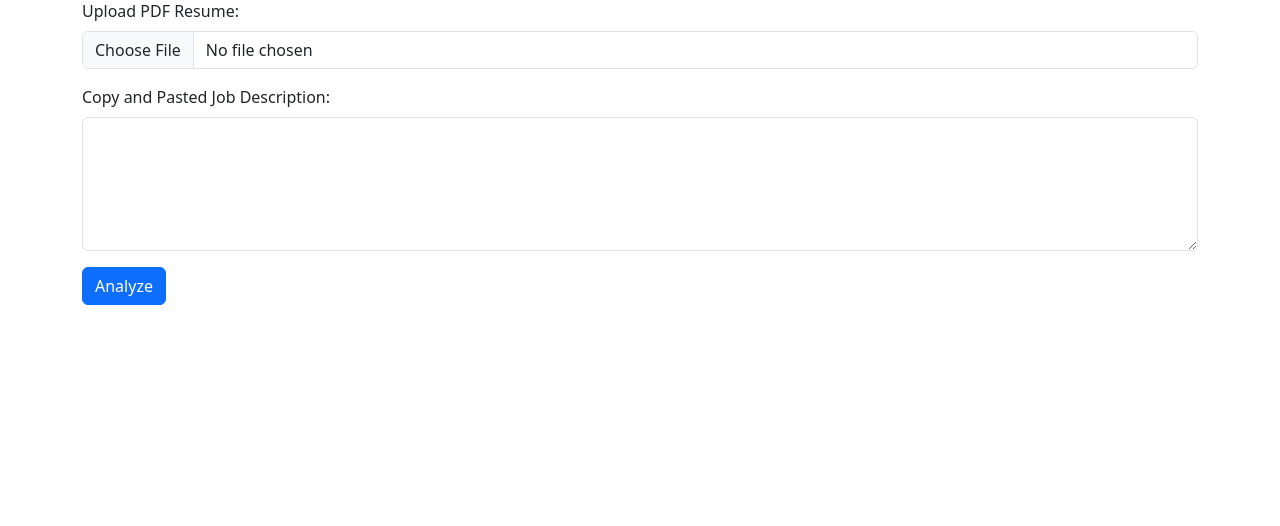
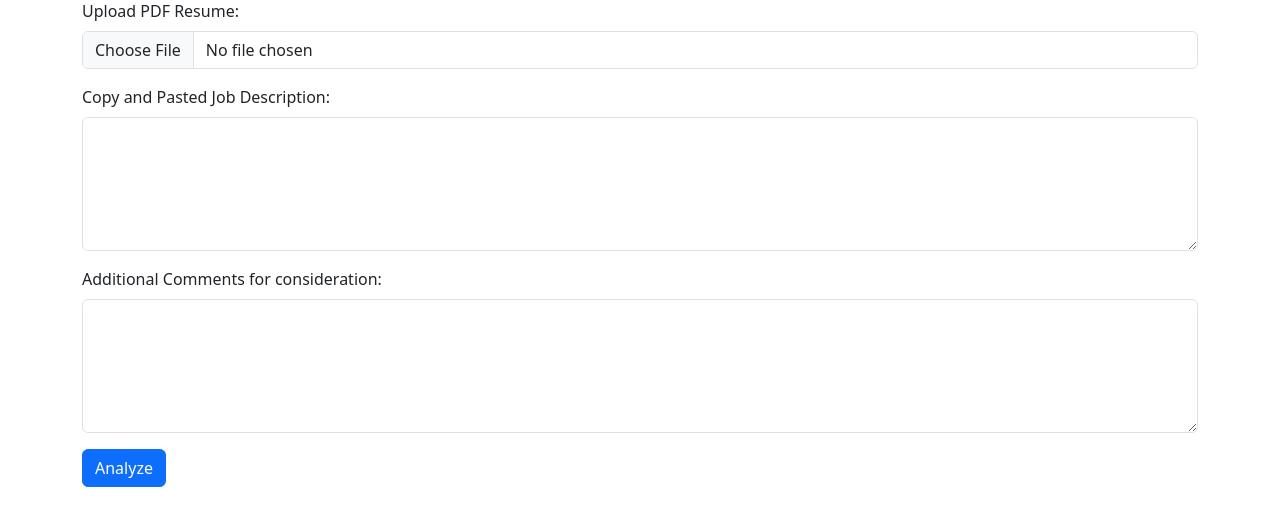
Before and after one commit to ArnavDalmia/ResRate, a Flask app: template templates/index.html in a window 1280 px wide. Shown: the part 97-623 px from the top of the page. Run offline with Flask 3, Linux system fonts and the light colour scheme; the template is opened without the code that fills it, so the values that code supplies are empty.

Commit message:
Comments

```diff
--- a/app.py
+++ b/app.py
@@ -87,12 +87,17 @@ def analyze():
     # Get Job Description
     job_desc = request.form.get('job_desc', '')
 
+    # Get Additional Comments
+    comments = request.form.get('comments', '')
+
     # GPT-4o Analysis
     client = OpenAI(api_key=os.getenv("OPENAI_API_KEY"))
     prompt = f"""
-Analyze this resume for clarity, alignment with the provided job description, and overall effectiveness. Provide detailed, actionable feedback in the following format:
+Analyze this resume for clarity, alignment with the provided job description, and overall effectiveness. Provide detailed, actionable feedback:
 
 ---
+**Minimal Changes IDEA**
+- Suggestions should be minimal and critical rather than things that could be open to subjectivity. If the resume is relatively strong, limit suggestions to minor improvements. Use the guage if they are a junior, intermiedate, and senior and the job desc to make this decision. If they are one of those people who have a strong resume just give a few holistic points and scrap the rest of the analysis.
 
 **1. Initial Impression**
 - Start with a blunt, honest assessment of the user’s level and experience. For example:
@@ -154,14 +159,7 @@ Analyze this resume for clarity, alignment with the provided job description, an
   - "Your resume seems to showcase everything rather than a specialization. Tailor it to the specific field or role you’re targeting."
 
 ---
-
-**7. Minimal Changes for Strong Resumes**
-- If the resume is already strong, limit suggestions to minor improvements. For example:
-  - "Your resume is well-structured and aligned with the job description. Consider adding a few more metrics to quantify your achievements."
-
----
-
-**8. Final Advice**
+**7. Final Advice**
 - Summarize the most critical changes needed.
 - Encourage the user to focus on their strengths and tailor their resume to their target roles.
 
@@ -193,16 +191,9 @@ Analyze this resume for clarity, alignment with the provided job description, an
 - "Focus on adding metrics to quantify your achievements and tailor your resume to your target roles."
 
 ---
-
-### **Why This Works**
-- **Detailed and Structured**: The prompt ensures the model provides **specific, actionable feedback** in a clear format.
-- **Tailored to User Level**: The model adjusts its feedback based on whether the user is a junior, intermediate, or advanced candidate.
-- **Professional Tone**: The feedback is constructive and adapted to the user’s profession.
-- **Focus on ATS**: The model emphasizes keywords and formatting that improve ATS compatibility.
-
----
     RESUME: {resume_text[:3000]}
     JOB DESCRIPTION: {job_desc[:1000]}
+    COMMENTS: {comments[:1000]}
     """
 
     response = client.chat.completions.create(
--- a/templates/index.html
+++ b/templates/index.html
@@ -16,7 +16,12 @@
 
             <div class="mb-3">
                 <label class="form-label">Copy and Pasted Job Description:</label>
-                <textarea class="form-control" name="job_desc" rows="5" required></textarea>
+                <textarea class="form-control" name="job_desc" rows="5"></textarea>
+            </div>
+
+            <div class="mb-3">
+                <label class="form-label">Additional Comments for consideration:</label>
+                <textarea class="form-control" name="job_desc" rows="5"></textarea>
             </div>
 
             <button type="submit" class="btn btn-primary">Analyze</button>
```
